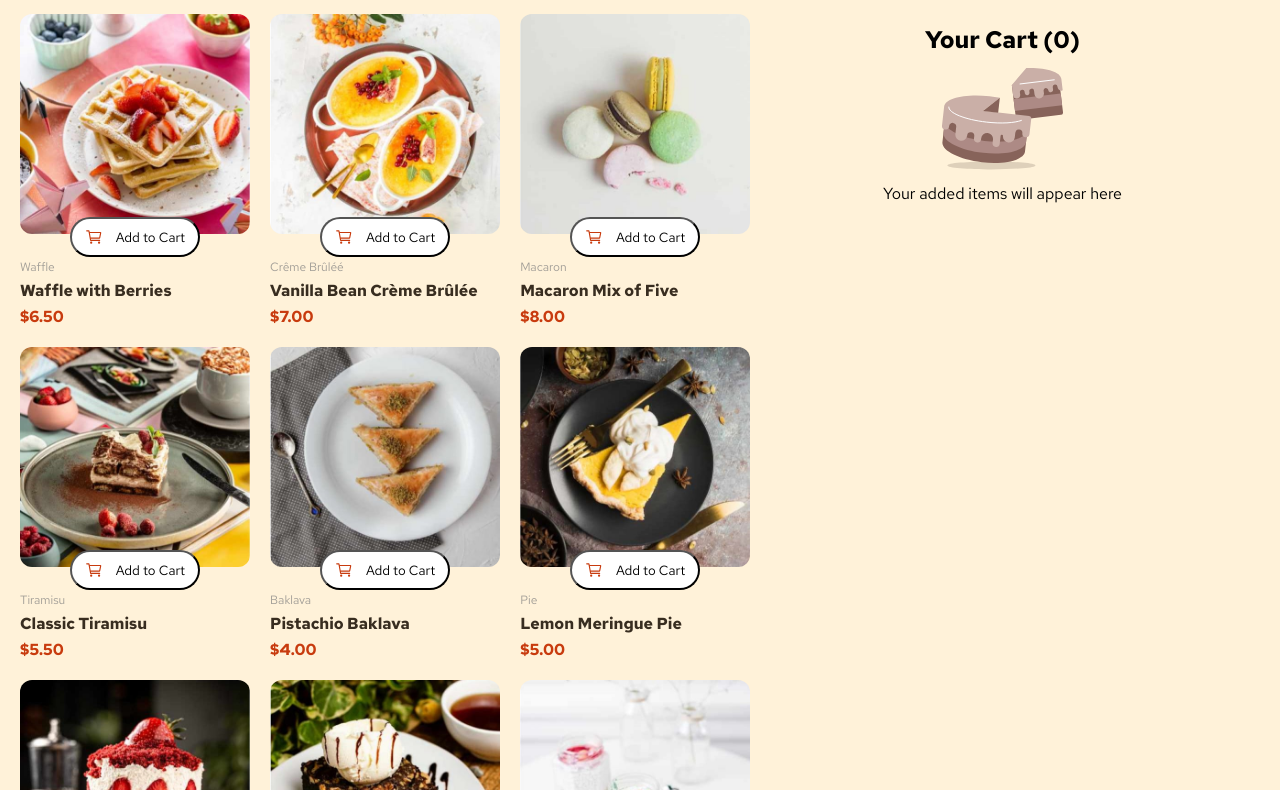
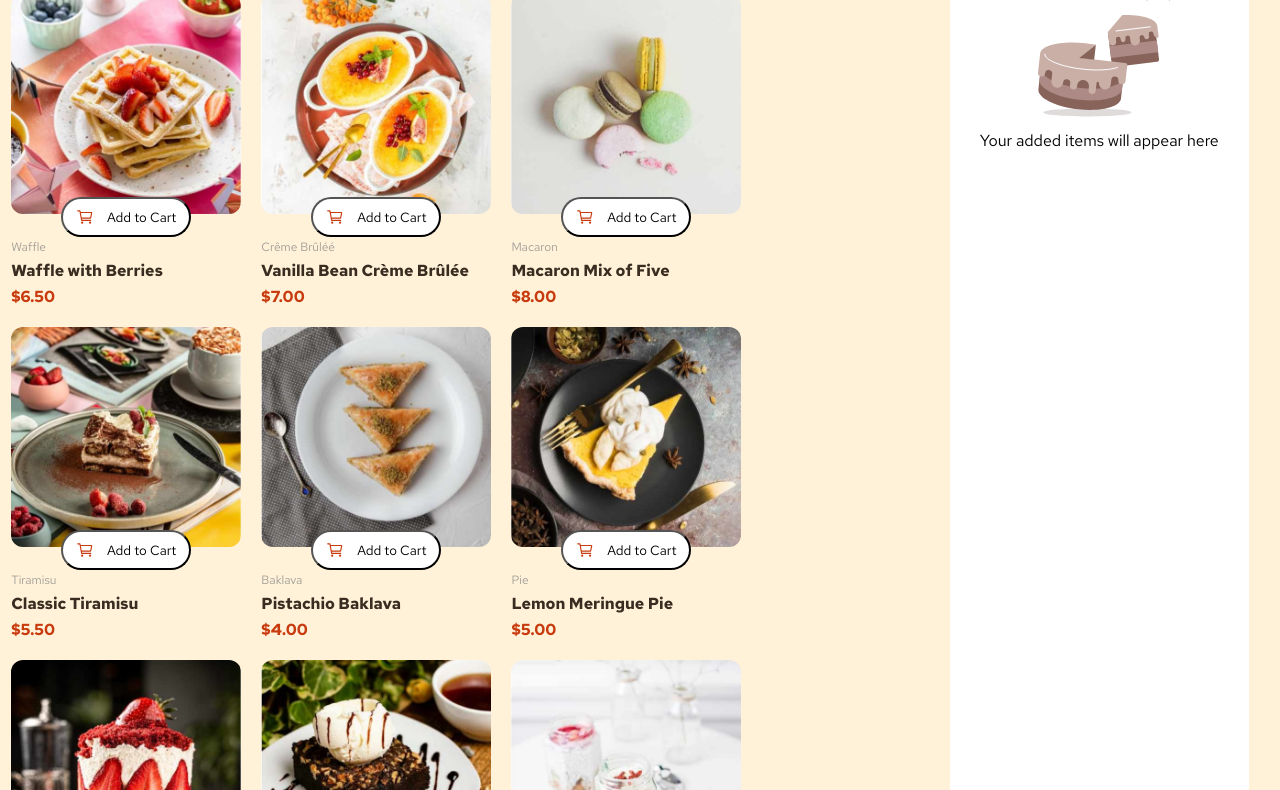
Before and after one commit to williangabriell/product-list-with-cart-main, a website built with Vite: page index.html in a window 1280 px wide. Shown: the part 79-869 px from the top of the page. Built offline with nearby package versions, Linux system fonts and the light colour scheme.

Commit message:
fix elementos na tela

```diff
--- a/index.html
+++ b/index.html
@@ -21,11 +21,6 @@
 
     <div class="container">
       <h1>Desserts</h1>
-      <div class="cart">
-        <h2>Your Cart (0)</h2>
-        <img src="assets/images/illustration-empty-cart.svg" alt="Cake icon" />
-        <p>Your added items will appear here</p>
-      </div>
       <div class="menu-items">
         <div class="item">
             <div class="select-item">
@@ -110,8 +105,13 @@
         </div>
       </div>
     </div>
-    <div class="attribution">
+    <div class="cart">
+      <h2>Your Cart (0)</h2>
+      <img src="assets/images/illustration-empty-cart.svg" alt="Cake icon" />
+      <p>Your added items will appear here</p>
+    </div>
+    <!-- <div class="attribution">
     Challenge by <a href="https://www.frontendmentor.io?ref=challenge">Frontend Mentor</a>.
     Coded by <a href="https://github.com/williangabriell">Willian Gabriel</a>.
-    </div>
+    </div> -->
   </body>
--- a/style.css
+++ b/style.css
@@ -2,7 +2,7 @@
      margin: 0;
      padding: 0;
      box-sizing: border-box;
-     background-color: var(--background-color);
+     /* background-color: var(--background-color); */
      font-family: 'Red Hat Text';
  }
 
@@ -27,10 +27,15 @@
      /* Cor de fundo */
      --background-color: #fff2d9;
  }
+ body {
+    display: flex;
+    justify-content: space-around;
+    background-color: var(--background-color);
+
+ }
 
  .container {
-     max-width: 90%;
-     padding: 20px;
+     max-width: 70%;
  }
 
  .item {
@@ -41,13 +46,19 @@
  }
 
  .cart {
-    display: flex;
-    flex-direction: column;
-    align-items: center;
+  font-size: 1em;
+  align-items: center;
+  padding: 30px;
+  display: flex;
+  flex-direction: column;
+  background-color: white;
+  margin: 20px;
+  border-radius: 10px;
 
-    padding: 10px;
+ }
 
-    float: right;
+ .cart img{
+    background-color: transparent;
  }
 
  .container h1 {
@@ -77,6 +88,7 @@
      position: absolute;
      bottom: 70px;
  }
+
 
  .cart-outline {
      background-color: white;
```
